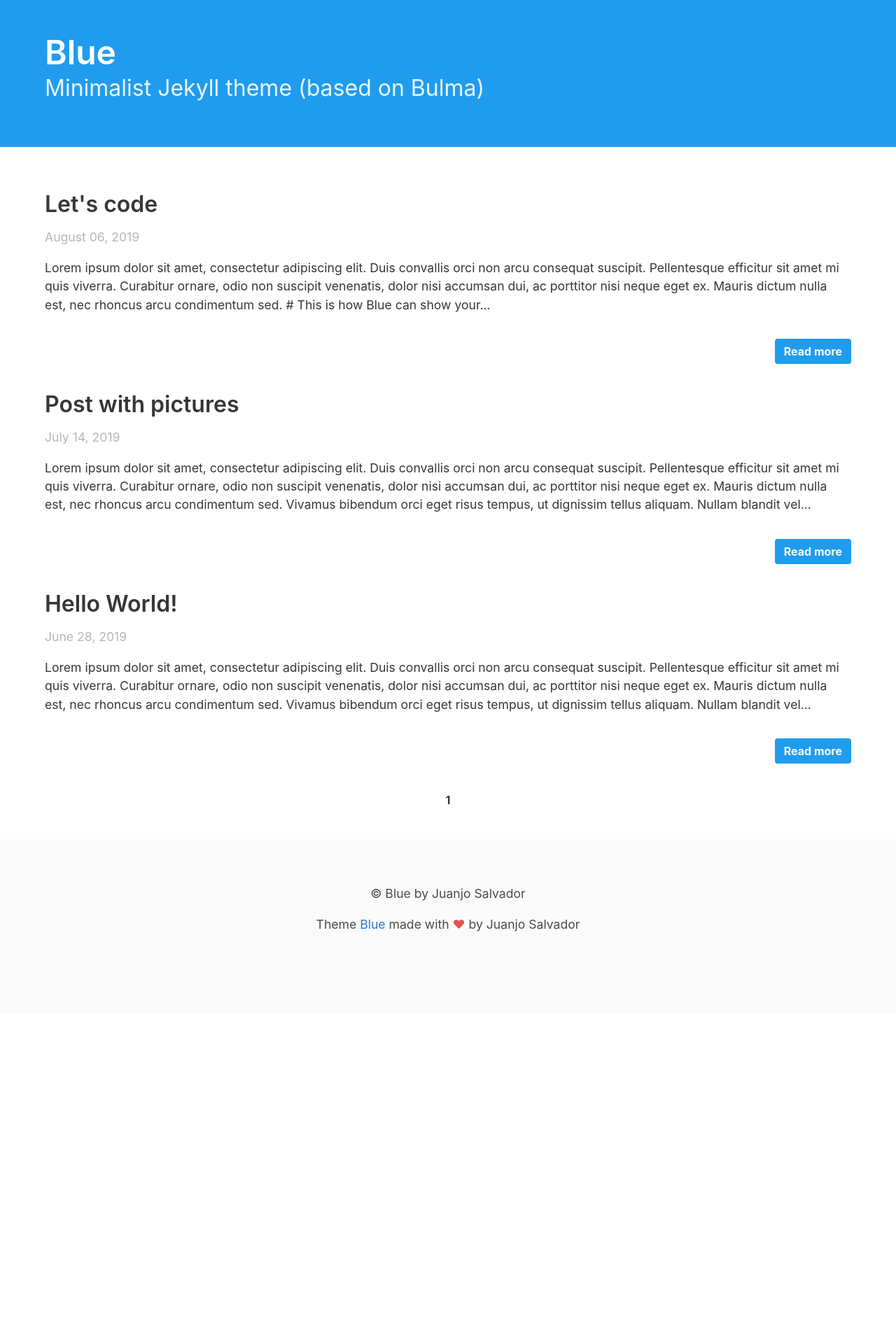
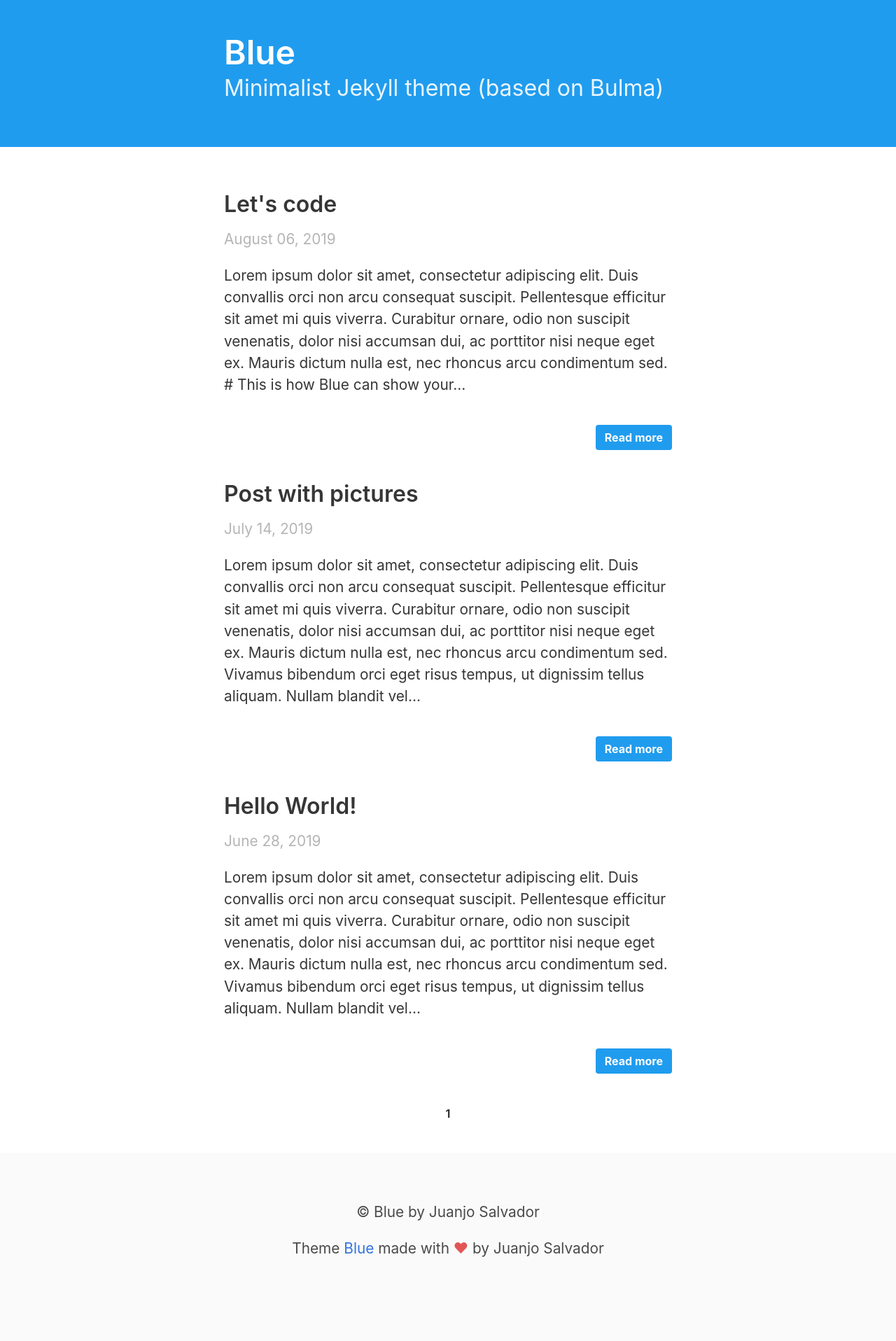
Before and after one commit to JuanjoSalvador/blue, a Jekyll site: the page built from index.html, in a window 1280 px wide. Shown: the whole page at 70% size. Built offline with Jekyll 4.4.1, drawn with Linux system fonts in a browser that asks for light colours; nearby versions of some CDN libraries; the list of posts is cut into pages by our own code; before the commit the page ends 1448 px from its top, so only the background shows below that.

Commit message:
Center content and increase default font-size

```diff
--- a/_sass/default.sass
+++ b/_sass/default.sass
@@ -2,7 +2,7 @@
 $lightgray: #f8f8f8
 
 body
-    font-size: 1.1rem
+    font-size: 1.3rem
 
     ol, ul
         margin-top: 1em
@@ -29,3 +29,6 @@
     p
         margin-top: 1em
         margin-bottom: 1em
+
+.container
+    max-width: 40rem
```
